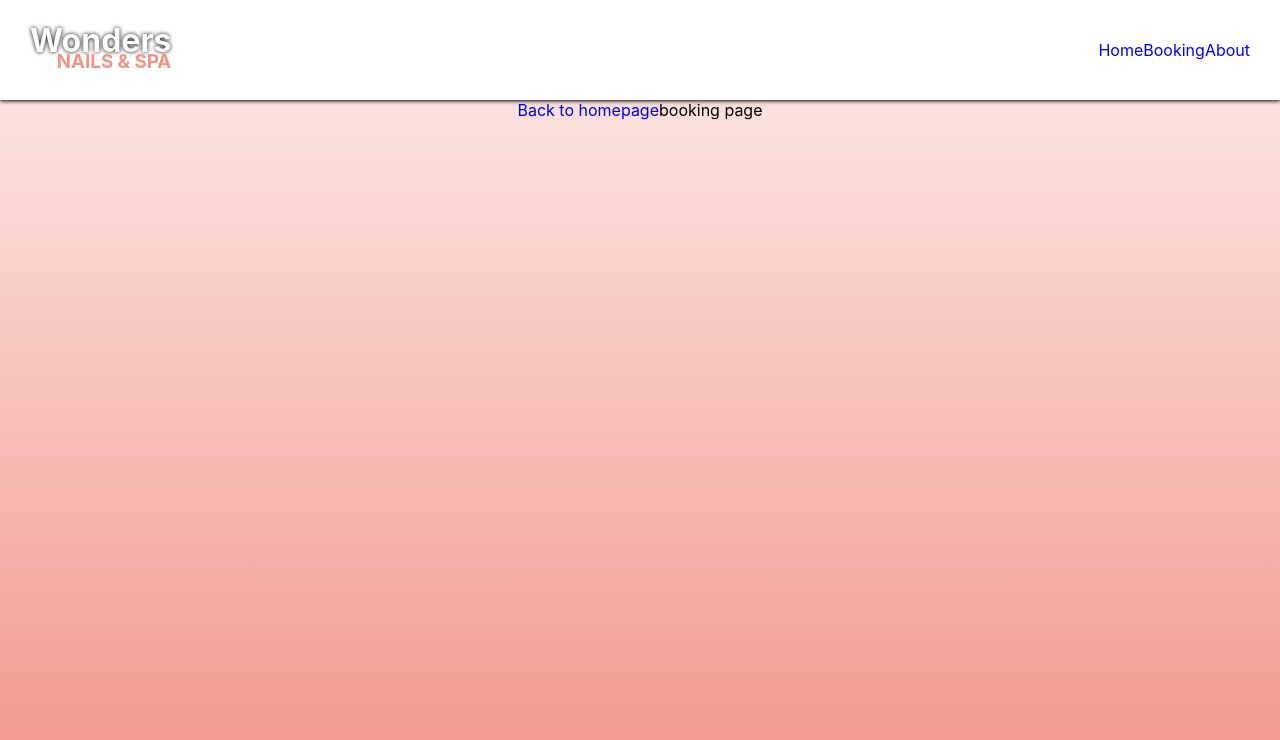
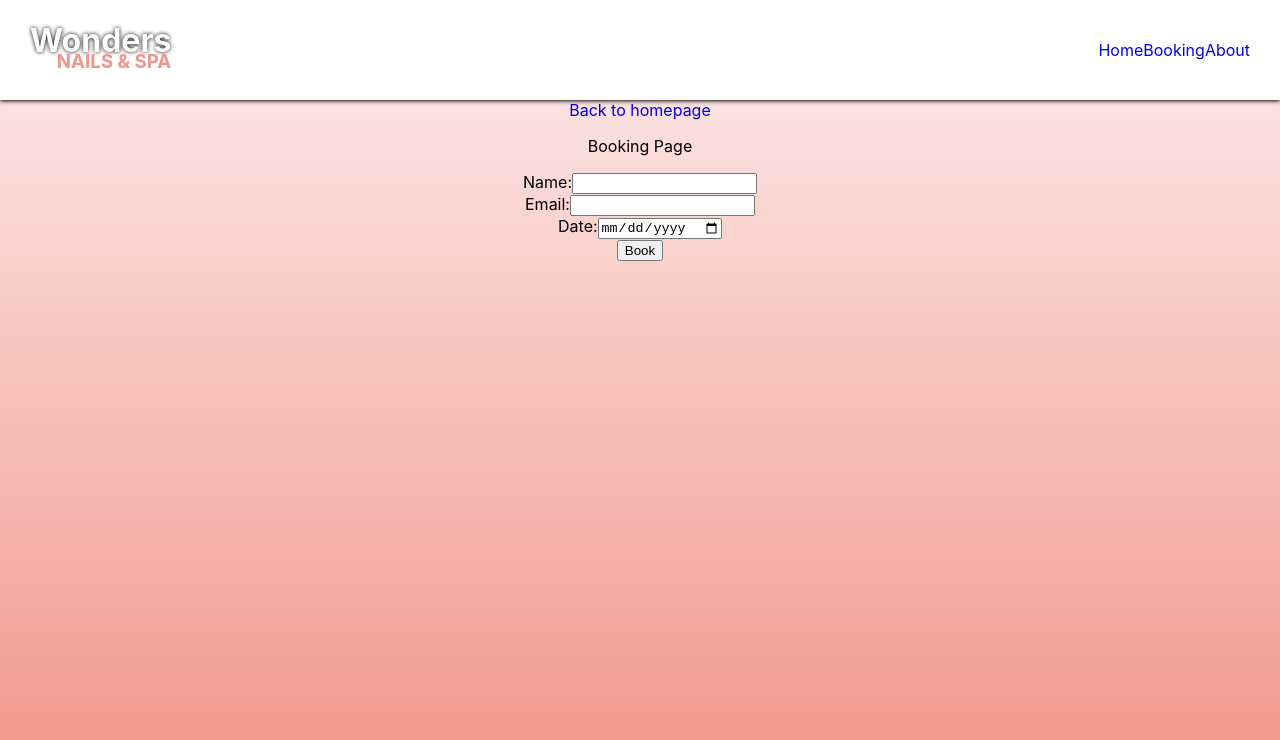
Before and after one commit to nokeen12/wonders-website, a React (Create React App) app: page /book-now in a window 1280 px wide. Shown: the top 740 px of the page. Built offline with nearby package versions, Linux system fonts and the light colour scheme.

Commit message:
added sending email for booking

```diff
--- a/src/pages/Booking.js
+++ b/src/pages/Booking.js
@@ -3,7 +3,23 @@ function Booking(){
     return(
         <div>
             <Link to="/">Back to homepage</Link>
-            booking page
+            <br/>
+            <p>Booking Page</p>
+            <form action="mailto:cordrepayne@gmail.com" method="get" enctype="text/plain">
+                <label for="name">Name:
+                    <input type="text" name="name" id="name" />
+                </label>
+                <br/>
+                <label for="email">Email:
+                    <input type="text" name="email" id="email" />
+                </label>
+                <br/>
+                <label for="date">Date:
+                    <input type="date" name="date" id="date"/>
+                </label>
+                <br/>
+                <input type="submit" name="submit" value="Book"/>
+            </form>
         </div>
     )
 }
```
